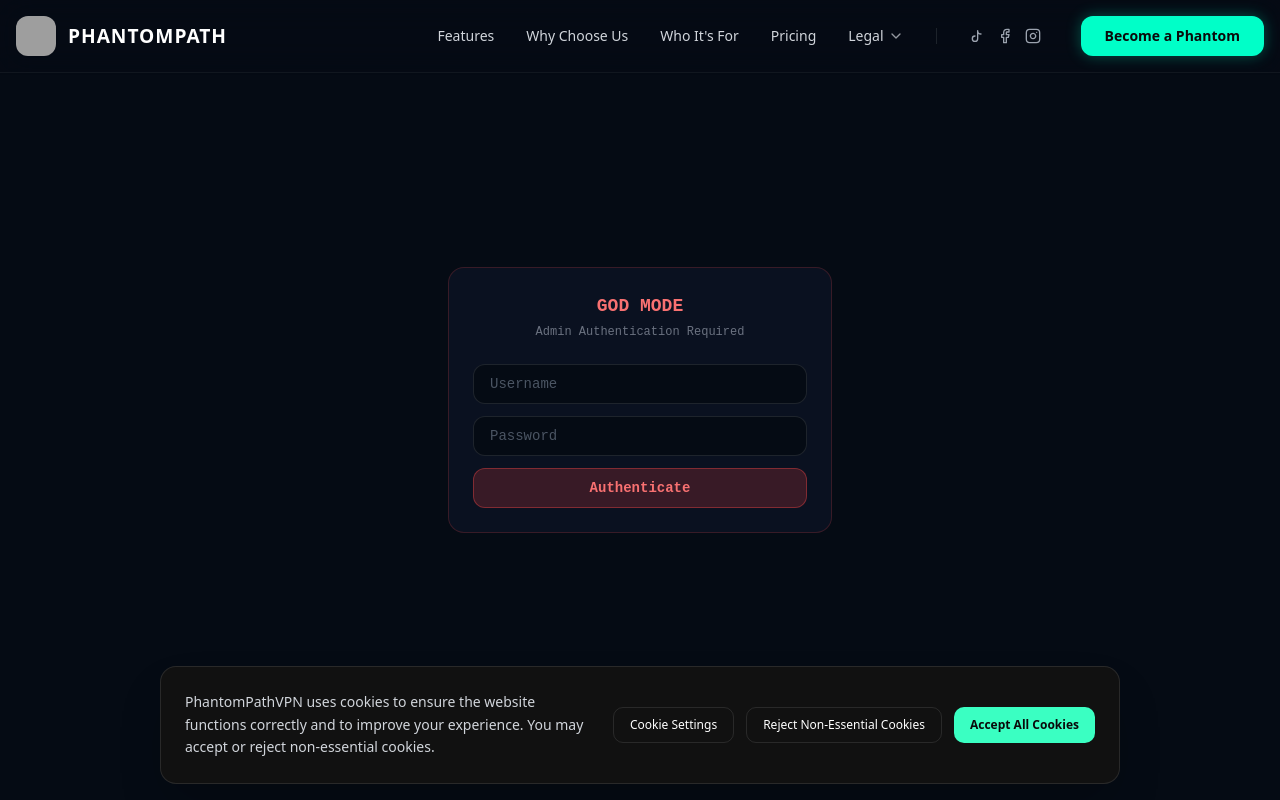
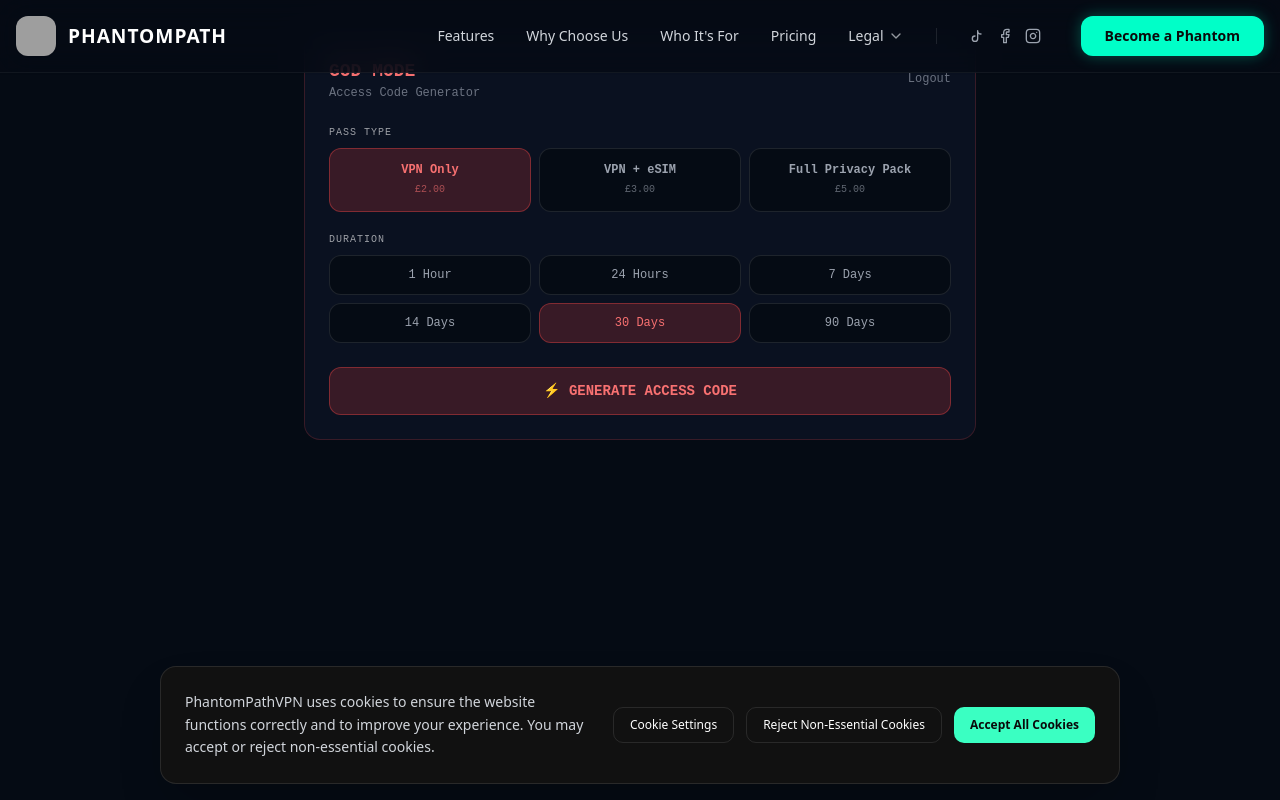
Before and after one commit to Ztb739/Phantompathvpn-frontend, a React (Vite) app: page /god-mode in a window 1280 px wide. Built offline with nearby package versions, Linux system fonts and the light colour scheme; sample sign-in values are in the browser's storage; grey boxes are pictures that could not be loaded.

Commit message:
God Mode: session persistence, generation history log

```diff
--- a/src/pages/AdminGodMode.jsx
+++ b/src/pages/AdminGodMode.jsx
@@ -1,4 +1,4 @@
-import React, { useState } from 'react';
+import React, { useState, useEffect } from 'react';
 import { Helmet } from 'react-helmet';
 import { useToast } from '@/hooks/use-toast';
 
@@ -23,7 +23,7 @@
 
 const AdminGodMode = () => {
   const { toast } = useToast();
-  const [token, setToken] = useState('');
+  const [token, setToken] = useState(() => localStorage.getItem('gm_token') || '');
   const [username, setUsername] = useState('');
   const [password, setPassword] = useState('');
   const [selectedPass, setSelectedPass] = useState(0);
@@ -31,6 +31,12 @@
   const [generating, setGenerating] = useState(false);
   const [result, setResult] = useState(null);
   const [loginError, setLoginError] = useState('');
+  const [history, setHistory] = useState(() => {
+    try { return JSON.parse(localStorage.getItem('gm_history') || '[]'); } catch { return []; }
+  });
+
+  useEffect(() => { if (token) localStorage.setItem('gm_token', token); else localStorage.removeItem('gm_token'); }, [token]);
+  useEffect(() => { localStorage.setItem('gm_history', JSON.stringify(history)); }, [history]);
 
   const handleLogin = async () => {
     setLoginError('');
@@ -55,12 +61,18 @@
         headers: { 'Content-Type': 'application/json', 'Authorization': `Bearer ${token}` },
         body: JSON.stringify({ productSku: pass.sku, amount: pass.price, durationDays: duration.days, services: pass.services }),
       });
+      if (res.status === 401) { setToken(''); toast({ title: 'Session expired', variant: 'destructive' }); setGenerating(false); return; }
       const data = await res.json();
-      if (data.accessCode) { setResult(data); toast({ title: 'Code Generated' }); }
-      else { toast({ title: 'Error', description: data.message, variant: 'destructive' }); }
+      if (data.accessCode) {
+        setResult(data);
+        setHistory(prev => [{ ...data, passType: pass.label, duration: duration.label, generatedAt: new Date().toISOString() }, ...prev]);
+        toast({ title: 'Code Generated' });
+      } else { toast({ title: 'Error', description: data.message, variant: 'destructive' }); }
     } catch (err) { toast({ title: 'Error', description: 'Generation failed', variant: 'destructive' }); }
     setGenerating(false);
   };
+
+  const logout = () => { setToken(''); localStorage.removeItem('gm_token'); };
 
   if (!token) return (
     <div className="min-h-screen bg-[#050b14] flex items-center justify-center p-4">
@@ -77,15 +89,16 @@
   );
 
   return (
-    <div className="min-h-screen bg-[#050b14] flex items-center justify-center p-4">
+    <div className="min-h-screen bg-[#050b14] p-4 md:p-8">
       <Helmet><title>God Mode | PhantomPath Admin</title></Helmet>
-      <div className="w-full max-w-lg bg-[#0a1120] border border-red-500/20 rounded-2xl p-6">
+      <div className="max-w-2xl mx-auto">
+        <div className="bg-[#0a1120] border border-red-500/20 rounded-2xl p-6 mb-6">
           <div className="flex items-center justify-between mb-6">
             <div>
               <h1 className="text-red-400 text-lg font-bold" style={mono}>GOD MODE</h1>
               <p className="text-gray-500 text-xs" style={mono}>Access Code Generator</p>
             </div>
-          <button onClick={() => setToken('')} className="text-gray-500 text-xs hover:text-red-400 transition-colors" style={mono}>Logout</button>
+            <button onClick={logout} className="text-gray-500 text-xs hover:text-red-400 transition-colors" style={mono}>Logout</button>
           </div>
 
           <div className="mb-5">
@@ -111,12 +124,12 @@
             </div>
           </div>
 
-        <button onClick={generateCode} disabled={generating} className="w-full h-12 bg-red-500/20 border border-red-500/40 text-red-400 font-bold text-sm rounded-xl hover:bg-red-500/30 active:scale-95 transition-all disabled:opacity-50 mb-4" style={mono}>
+          <button onClick={generateCode} disabled={generating} className="w-full h-12 bg-red-500/20 border border-red-500/40 text-red-400 font-bold text-sm rounded-xl hover:bg-red-500/30 active:scale-95 transition-all disabled:opacity-50" style={mono}>
             {generating ? 'Generating...' : '⚡ GENERATE ACCESS CODE'}
           </button>
 
           {result && (
-          <div className="bg-[#050b14] border border-[#3affc2]/30 rounded-xl p-5 space-y-3">
+            <div className="bg-[#050b14] border border-[#3affc2]/30 rounded-xl p-5 mt-4 space-y-3">
               <div>
                 <p className="text-[#3affc2]/60 text-[10px] uppercase tracking-widest mb-1" style={mono}>Access Code</p>
                 <p className="text-[#3affc2] text-lg font-bold break-all select-all" style={mono}>{result.accessCode}</p>
@@ -138,6 +151,34 @@
             </div>
           )}
         </div>
+
+        {history.length > 0 && (
+          <div className="bg-[#0a1120] border border-white/5 rounded-2xl p-6">
+            <div className="flex items-center justify-between mb-4">
+              <p className="text-white/60 text-[10px] uppercase tracking-widest" style={mono}>Generation History ({history.length})</p>
+              <button onClick={() => { setHistory([]); toast({ title: 'History cleared' }); }} className="text-gray-600 text-[10px] hover:text-red-400 transition-colors" style={mono}>Clear</button>
+            </div>
+            <div className="space-y-2 max-h-96 overflow-y-auto">
+              {history.map((h, i) => (
+                <div key={i} className="bg-[#050b14] border border-white/5 rounded-lg p-3 flex items-center justify-between">
+                  <div className="flex-1 min-w-0">
+                    <div className="flex items-center gap-2 mb-1">
+                      <span className="text-[#3affc2] text-xs font-bold truncate" style={mono}>{h.accessCode?.slice(0, 20)}...</span>
+                      <span className="text-gray-600 text-[9px] flex-shrink-0" style={mono}>{h.passType}</span>
+                      <span className="text-gray-600 text-[9px] flex-shrink-0" style={mono}>{h.duration}</span>
+                    </div>
+                    <div className="flex gap-3 text-[9px] text-gray-600" style={mono}>
+                      <span>Generated: {h.generatedAt ? new Date(h.generatedAt).toLocaleString() : '-'}</span>
+                      <span>Expires: {h.expiresAt ? new Date(h.expiresAt).toLocaleDateString() : '-'}</span>
+                    </div>
+                  </div>
+                  <button onClick={() => { navigator.clipboard.writeText(h.accessCode); toast({ title: 'Copied' }); }} className="ml-2 text-[9px] text-gray-500 hover:text-[#3affc2] transition-colors flex-shrink-0" style={mono}>Copy</button>
+                </div>
+              ))}
+            </div>
+          </div>
+        )}
+      </div>
     </div>
   );
 };
```
Lines whose indentation alone changed are shown as unchanged.
